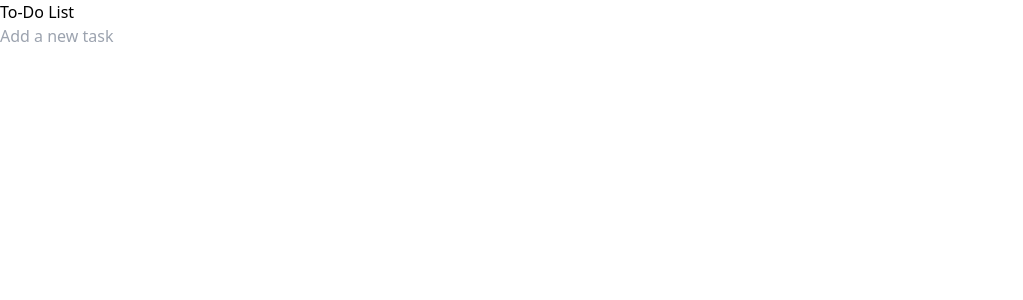
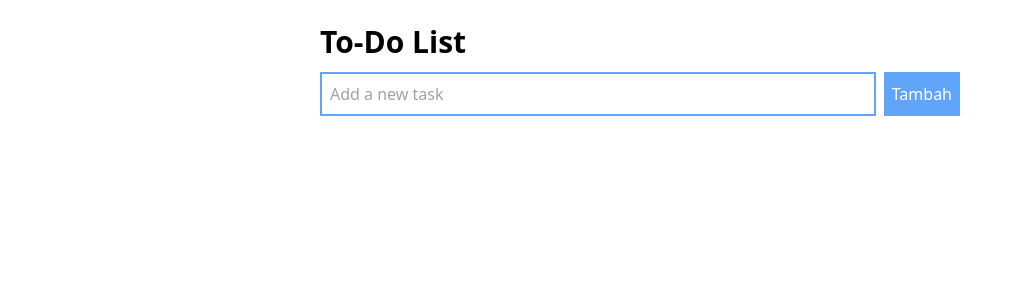
Before and after one commit to alifanantomi/todos-app, a Nuxt app: page / in a window 1280 px wide. Shown: the top 300 px of the page, without its empty margins (0-1023 px from the left). Built offline with nearby package versions, Linux system fonts and the light colour scheme.

Commit message:
style: tailwind, style todo luist

```diff
--- a/components/TodoList.vue
+++ b/components/TodoList.vue
@@ -1,11 +1,14 @@
 <template>
-  <div>
-    <h1>To-Do List</h1>
-    <input v-model="newTodo" @keyup.enter="addTodo" placeholder="Add a new task" />
+  <div class="w-1/2 mx-auto flex flex-col py-6 gap-3">
+    <h1 class="text-3xl font-semibold">To-Do List</h1>
+    <div class="flex gap-2">
+      <input class="w-full border-2 border-blue-400 p-2" v-model="newTodo" @keyup.enter="addTodo" placeholder="Add a new task" />
+      <button class="bg-blue-400 text-white p-2" @click="addTodo">Tambah</button>
+    </div>
     <ul>
-      <li v-for="(todo, index) in todos" :key="index">
+      <li class="flex gap-2 items-center py-2 border-b-[1px] border-gray-300" v-for="(todo, index) in todos" :key="index">
         <input type="checkbox" v-model="todo.done" />
-        <span :class="{ done: todo.done }">{{ todo.text }}</span>
+        <span :class="{ 'line-through': todo.done }">{{ todo.text }}</span>
         <button @click="removeTodo(index)">Remove</button>
       </li>
     </ul>
```
